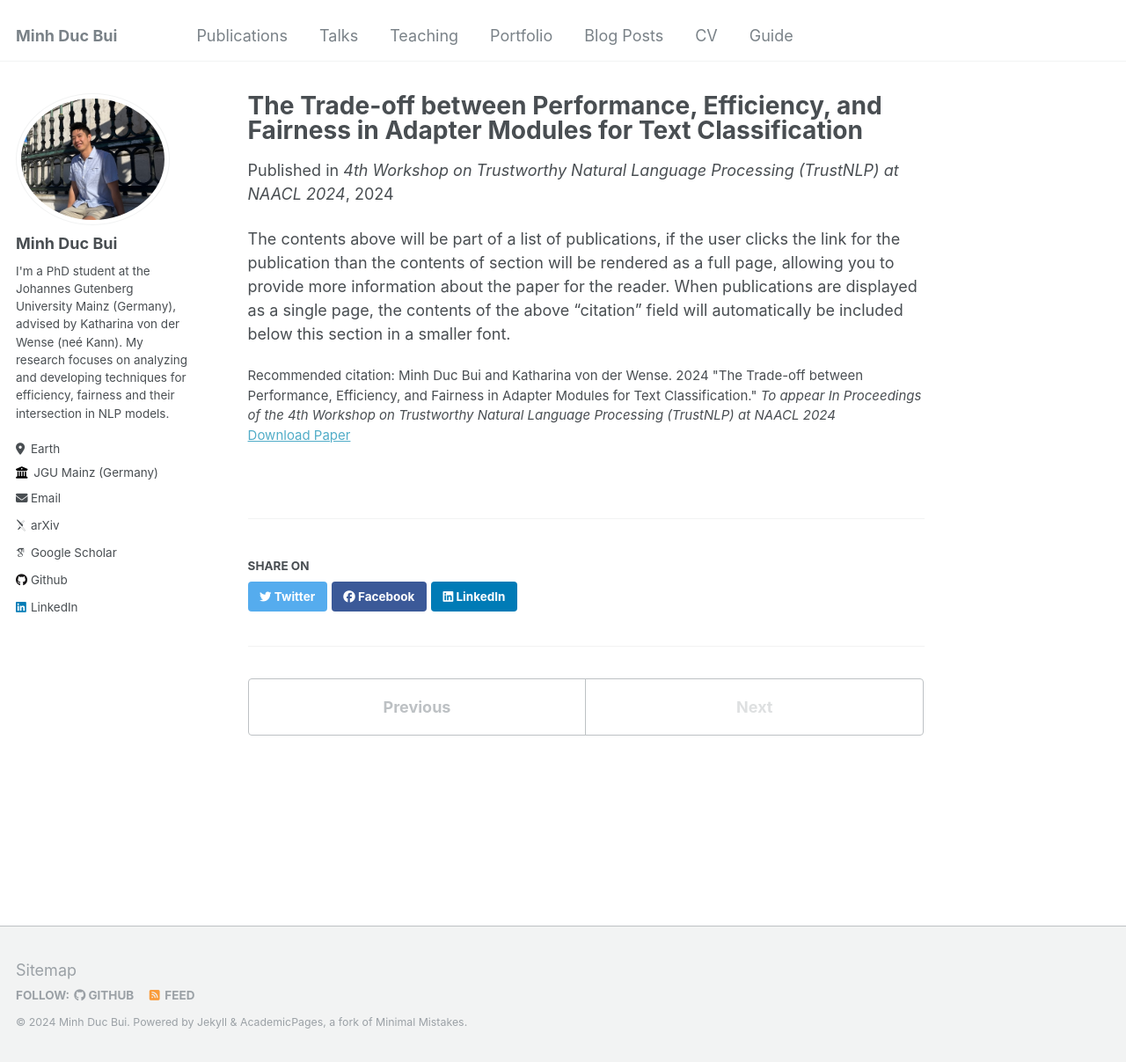
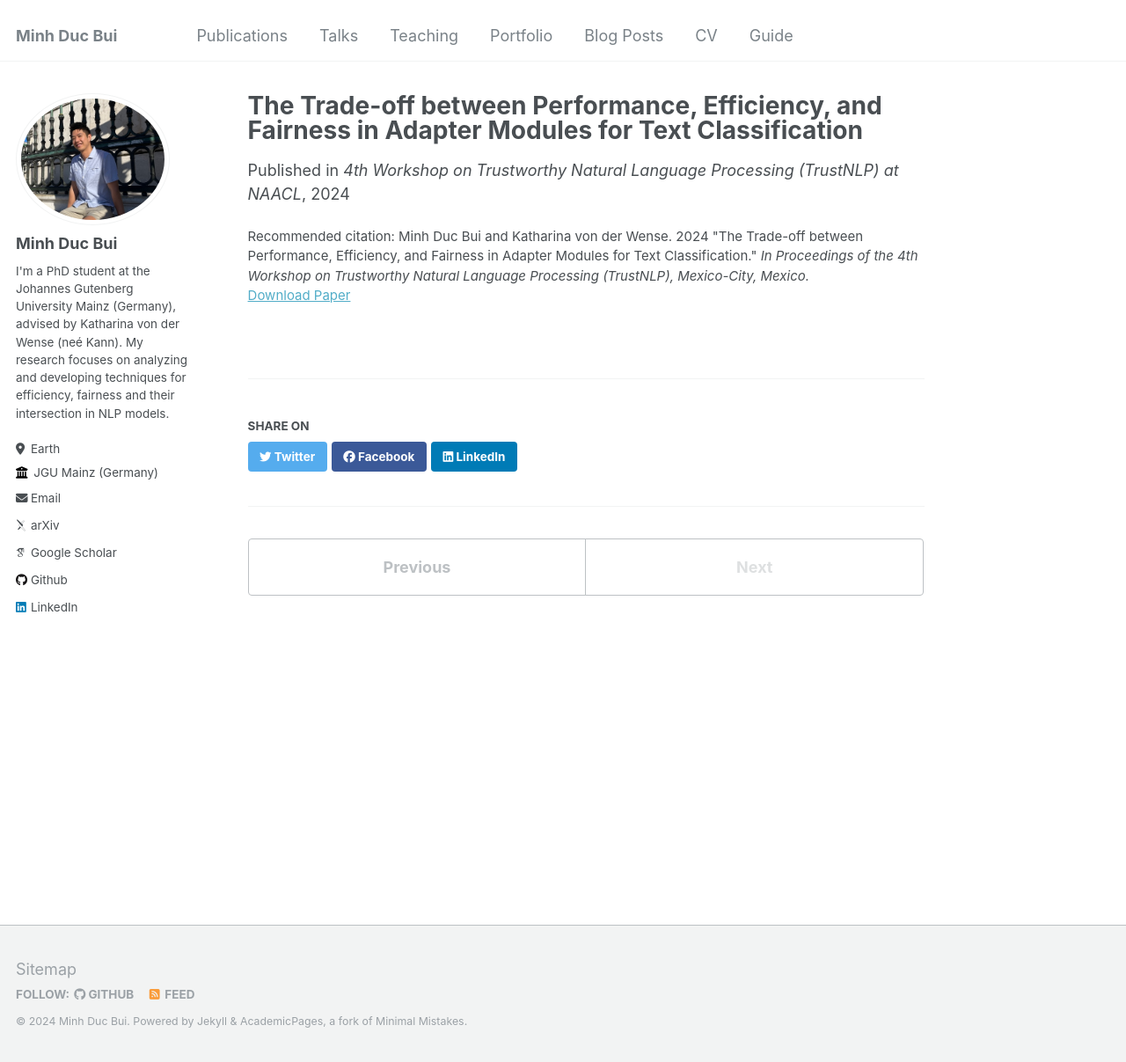
Before and after one commit to MinhDucBui/minhducbui.github.io, a Jekyll site: the page built from _publications/2024-05-04-fairness-adapter-modules.md, in a window 1280 px wide and 1207 px high. Shown: the whole window at 88% size. Built offline with Jekyll 4.4.1, drawn with Linux system fonts in a browser that asks for light colours; some web fonts are replaced.

Commit message:
Update 2024-05-04-fairness-adapter-modules.md

```diff
--- a/_publications/2024-05-04-fairness-adapter-modules.md
+++ b/_publications/2024-05-04-fairness-adapter-modules.md
@@ -4,9 +4,7 @@ collection: publications
 permalink: /publication/2024-05-04-fairness-adapter-modules
 excerpt: 'Current natural language processing (NLP) research tends to focus on only one or, less frequently, two dimensions - e.g., performance, privacy, fairness, or efficiency - at a time, which may lead to suboptimal conclusions and often overlooking the broader goal of achieving trustworthy NLP. Work on adapter modules focuses on improving performance and efficiency, with no investigation of unintended consequences on other aspects such as fairness. To address this gap, we conduct experiments on three text classification datasets by either (1) finetuning all parameters or (2) using adapter modules. Regarding performance and efficiency, we confirm prior findings that the accuracy of adapter-enhanced models is roughly on par with that of fully finetuned models, while training time is substantially reduced. Regarding fairness, we show that adapter modules result in mixed fairness across sensitive groups. Further investigation reveals that, when the standard fine-tuned model exhibits limited biases, adapter modules typically do not introduce extra bias. On the other hand, when the finetuned model exhibits increased bias, the impact of adapter modules on bias becomes more unpredictable, introducing the risk of significantly magnifying these biases for certain groups. Our findings highlight the need for a case-by-case evaluation rather than a one-size-fits-all judgment.'
 date: 2024-05-04
-venue: '4th Workshop on Trustworthy Natural Language Processing (TrustNLP) at NAACL 2024'
+venue: '4th Workshop on Trustworthy Natural Language Processing (TrustNLP) at NAACL'
 paperurl: 'https://arxiv.org/abs/2405.02010'
-citation: 'Minh Duc Bui and Katharina von der Wense. 2024 &quot;The Trade-off between Performance, Efficiency, and Fairness in Adapter Modules for Text Classification.&quot; <i>To appear In Proceedings of the 4th Workshop on Trustworthy Natural Language Processing (TrustNLP) at NAACL 2024</i>'
+citation: 'Minh Duc Bui and Katharina von der Wense. 2024 &quot;The Trade-off between Performance, Efficiency, and Fairness in Adapter Modules for Text Classification.&quot; <i>In Proceedings of the 4th Workshop on Trustworthy Natural Language Processing (TrustNLP), Mexico-City, Mexico.</i>'
 ---
-
-The contents above will be part of a list of publications, if the user clicks the link for the publication than the contents of section will be rendered as a full page, allowing you to provide more information about the paper for the reader. When publications are displayed as a single page, the contents of the above "citation" field will automatically be included below this section in a smaller font.
```
